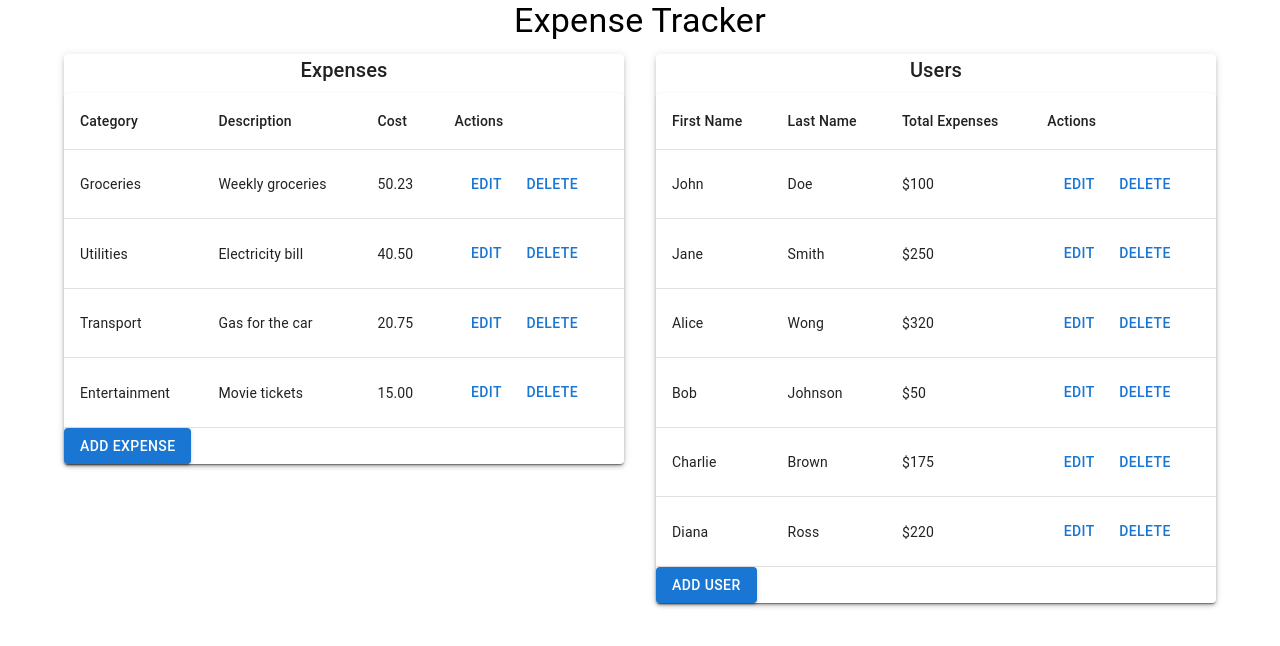
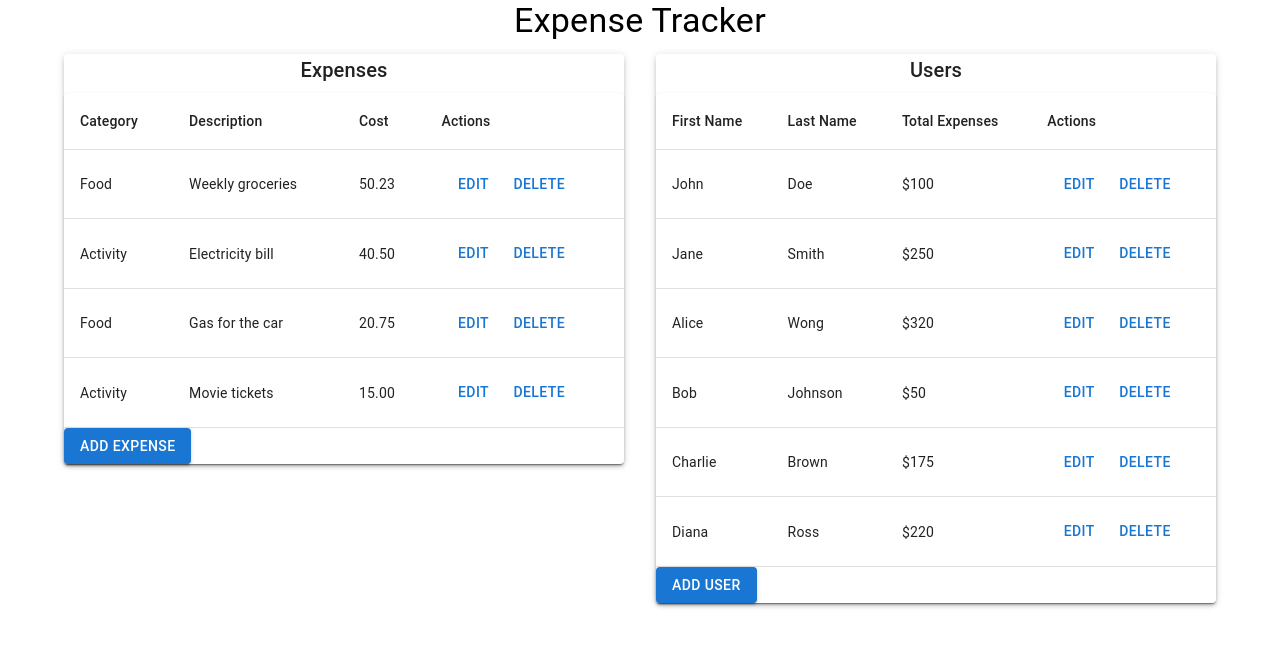
Before and after one commit to RaymondRJones/Expense-Manager, a React (Create React App) app in the folder my-expense-tracker/: page / in a window 1280 px wide. Shown: the top 646 px of the page. Built offline with nearby package versions, Linux system fonts and the light colour scheme.

Commit message:
Remove errors / warning about indexing

```diff
--- a/my-expense-tracker/src/App.js
+++ b/my-expense-tracker/src/App.js
@@ -1,17 +1,22 @@
-import React, { useState } from 'react';
+import React, { useState, useEffect } from 'react';
 import UserTable from './components/UserTable';
 import ExpenseTable from './components/ExpenseTable';
 import {users, expenses} from './static'
 import { Container, Grid, Typography, Paper } from '@mui/material';
+
 const App = () => {
     const [usersState, setUsersState] = useState(users);
     const [expensesState, setExpensesState] = useState(expenses);
+    useEffect(() => {
+        updateUsersTotalExpenses();
+    }, [expensesState]);
 
     const calculateTotalExpensesForUser = (user_time_created) => {
       return expensesState
       .filter(expense => expense.user_time_created === user_time_created)
       .reduce((acc, expense) => acc + expense.cost, 0);
     };
+
     const updateUsersTotalExpenses = () => {
       const updatedUsers = usersState.map(user => ({
           ...user,
@@ -33,6 +38,7 @@ const App = () => {
       }
       updateUsersTotalExpenses() // O(N) evertime
     };
+
     const handleUserChange = (updatedUser) => {
       console.log(updatedUser)
       const updatedUsers = usersState.map(user =>
--- a/my-expense-tracker/src/components/ExpenseDialog.js
+++ b/my-expense-tracker/src/components/ExpenseDialog.js
@@ -14,7 +14,7 @@ import {
 import {CATEGORIES} from '../static';
 
 const defaultExpenseData = {
-  user: '',
+  user_time_created: '',
   category: '',
   description: '',
   cost: 0,
@@ -25,6 +25,7 @@ const ExpenseDialog = ({ isOpen, onClose, onSave, expense, users}) => {
       ...defaultExpenseData,
       ...(expense || {}),
     });
+
 
     useEffect(() => {
       setExpenseData(expense ? { ...expense } : defaultExpenseData);
@@ -47,7 +48,7 @@ const ExpenseDialog = ({ isOpen, onClose, onSave, expense, users}) => {
             <InputLabel id="user-dropdown-label">User</InputLabel>
             <Select
               labelId="user-dropdown-label"
-              value={expenseData.user}
+              value={expenseData.user_time_created}
               onChange={(e) => setExpenseData({ ...expenseData, user: e.target.value })}
             >
               {users.map(user => (
@@ -65,8 +66,8 @@ const ExpenseDialog = ({ isOpen, onClose, onSave, expense, users}) => {
               value={expenseData.category}
               onChange={(e) => setExpenseData({ ...expenseData, category: e.target.value })}
             >
-              {CATEGORIES.map(category => (
-                <MenuItem key={category} value={category}>
+              {CATEGORIES.map((category, index) => (
+                <MenuItem key={index} value={category}>
                   {category}
                 </MenuItem>
               ))}
--- a/my-expense-tracker/src/components/ExpenseTable.js
+++ b/my-expense-tracker/src/components/ExpenseTable.js
@@ -90,7 +90,7 @@ const ExpenseTable = ({ expenses: initialExpenses, users, onAddExpense }) => {
             isOpen={isDialogOpen}
             onClose={() => setDialogOpen(false)}
             onSave={selectedExpense ? handleUpdateExpense : handleAddExpense}
-            expense={selectedExpense}
+            expense={selectedExpense || null}
             users={users}
         />
         </Paper>
--- a/my-expense-tracker/src/components/UserDialog.js
+++ b/my-expense-tracker/src/components/UserDialog.js
@@ -6,7 +6,8 @@ const UserDialog = ({ isOpen, user, onClose, onSave }) => {
     const [tempUser, setTempUser] = React.useState({
         firstName: user?.firstName || "",
         lastName: user?.lastName || "",
-        total_expenses: user?.total_expenses || 0
+        total_expenses: user?.total_expenses || 0,
+        time_created_at: user?.time_created_at || Math.floor(Date.now() / 1000)
     });
 
     const isValidInput = () => {
@@ -17,7 +18,8 @@ const UserDialog = ({ isOpen, user, onClose, onSave }) => {
         setTempUser({
             firstName: user?.firstName || "",
             lastName: user?.lastName || "",
-            total_expenses: user?.total_expenses || 0
+            total_expenses: user?.total_expenses || 0,
+            time_created_at: user?.time_created_at || Math.floor(Date.now() / 1000) // Unix timestamp
           });
     }, [user]);
 
--- a/my-expense-tracker/src/static.js
+++ b/my-expense-tracker/src/static.js
@@ -38,10 +38,10 @@ const users = [
   ];
 
 const expenses = [
-{ user_time_created: 5, category: 'Groceries', description: 'Weekly groceries', cost: 50.23, time_created_at: 1 },
-{ user_time_created: 4, category: 'Utilities', description: 'Electricity bill', cost: 40.50, time_created_at: 2 },
-{ user_time_created: 3, category: 'Transport', description: 'Gas for the car', cost: 20.75, time_created_at: 3 },
-{ user_time_created: 2, category: 'Entertainment', description: 'Movie tickets', cost: 15.00, time_created_at: 4 },
+  { user_time_created: 5, category: 'Food', description: 'Weekly groceries', cost: 50.23, time_created_at: 1 },
+  { user_time_created: 4, category: 'Activity', description: 'Electricity bill', cost: 40.50, time_created_at: 2 },
+  { user_time_created: 3, category: 'Food', description: 'Gas for the car', cost: 20.75, time_created_at: 3 },
+  { user_time_created: 2, category: 'Activity', description: 'Movie tickets', cost: 15.00, time_created_at: 4 },
 ];
 
 const CATEGORIES = [
```
